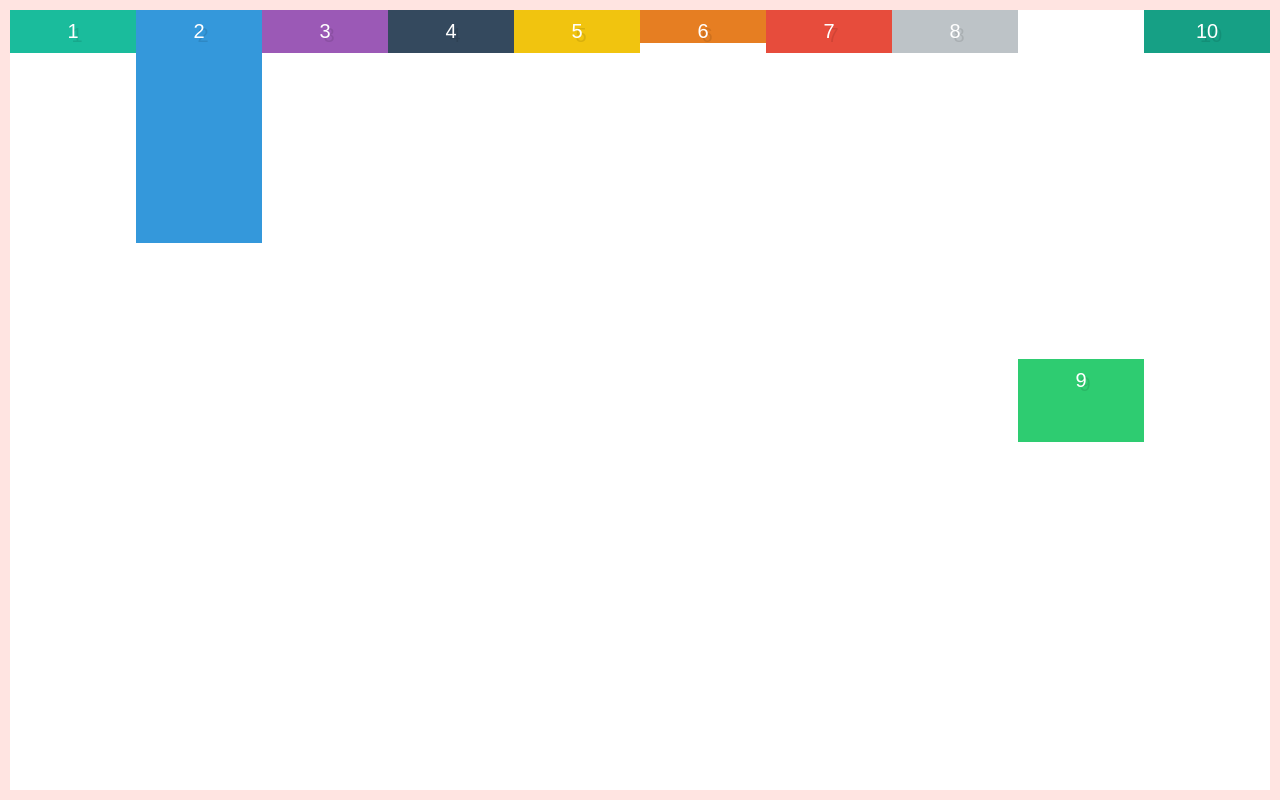
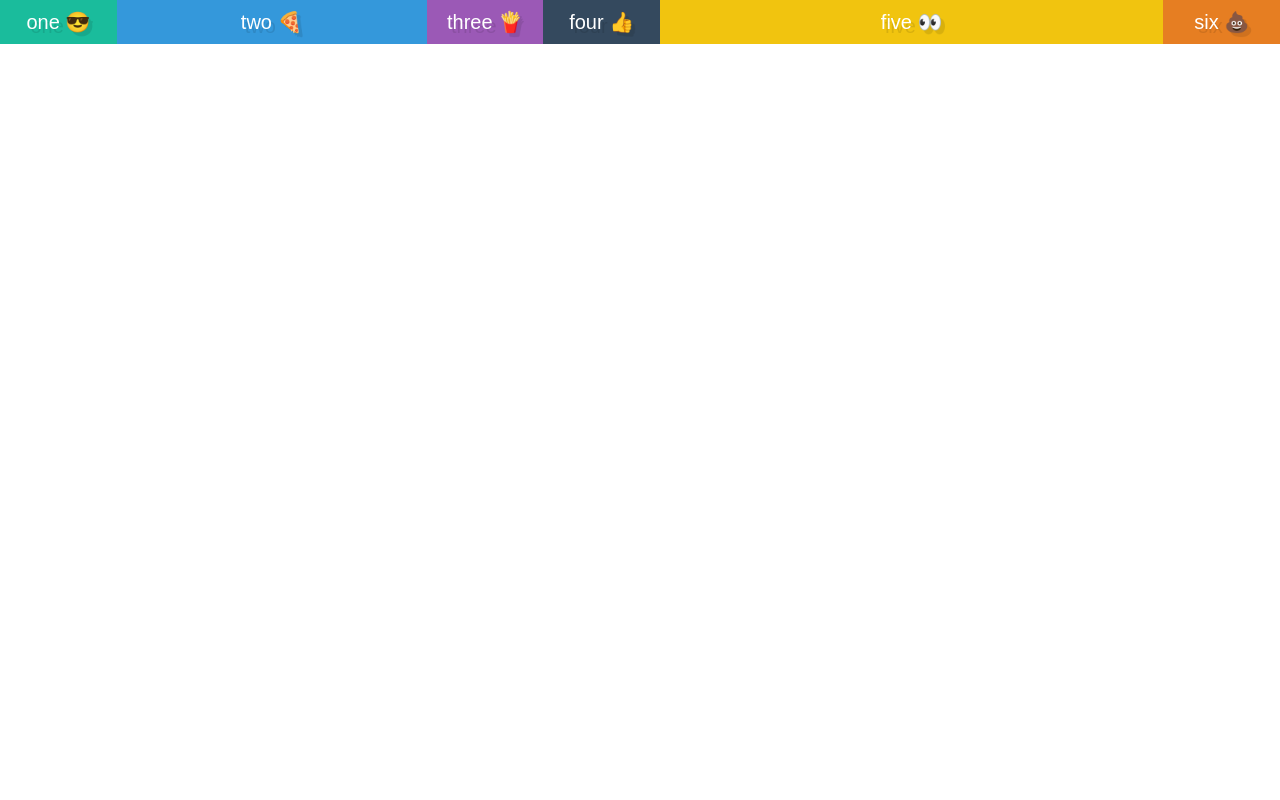
Before and after one commit to Jebbie87/flexbox-learning-by-example, a plain HTML site: page intro/index.html in a window 1280 px wide. Drawn offline with Linux system fonts and the light colour scheme.

Commit message:
Finished lesson #10

```diff
--- a/intro/index.html
+++ b/intro/index.html
@@ -8,16 +8,16 @@
 <body>
 
   <div class="container">
-    <div class="box box1">1</div>
-    <div class="box box2">2</div>
-    <div class="box box3">3</div>
-    <div class="box box4">4</div>
-    <div class="box box5">5</div>
-    <div class="box box6">6</div>
-    <div class="box box7">7</div>
+    <div class="box box1">one 😎</div>
+    <div class="box box2">two 🍕</div>
+    <div class="box box3">three 🍟</div>
+    <div class="box box4">four 👍</div>
+    <div class="box box5">five 👀</div>
+    <div class="box box6">six 💩</div>
+<!--     <div class="box box7">7</div>
     <div class="box box8">8</div>
     <div class="box box9">9</div>
-    <div class="box box10">10</div>
+    <div class="box box10">10</div> -->
   </div>
 
 </body>
--- a/intro/style.css
+++ b/intro/style.css
@@ -39,24 +39,16 @@ input[type=reset],input[type=submit]{-webkit-appearance:button;cursor:pointer;}b
 
 .container {
   display: flex;
-  border: 10px solid mistyrose;
-  height: 100vh;
-  align-items: flex-start;
 }
 
 .box {
-  width: 33.33333%;
+  flex: 1;
 }
 
 .box2 {
-  padding-bottom: 200px;
+  flex: 3;
 }
 
-.box6 {
-  padding-bottom: 0;
+.box5 {
+  flex: 5;
 }
-
-.box9 {
-  padding-bottom: 50px;
-  align-self: center;
-}
```
